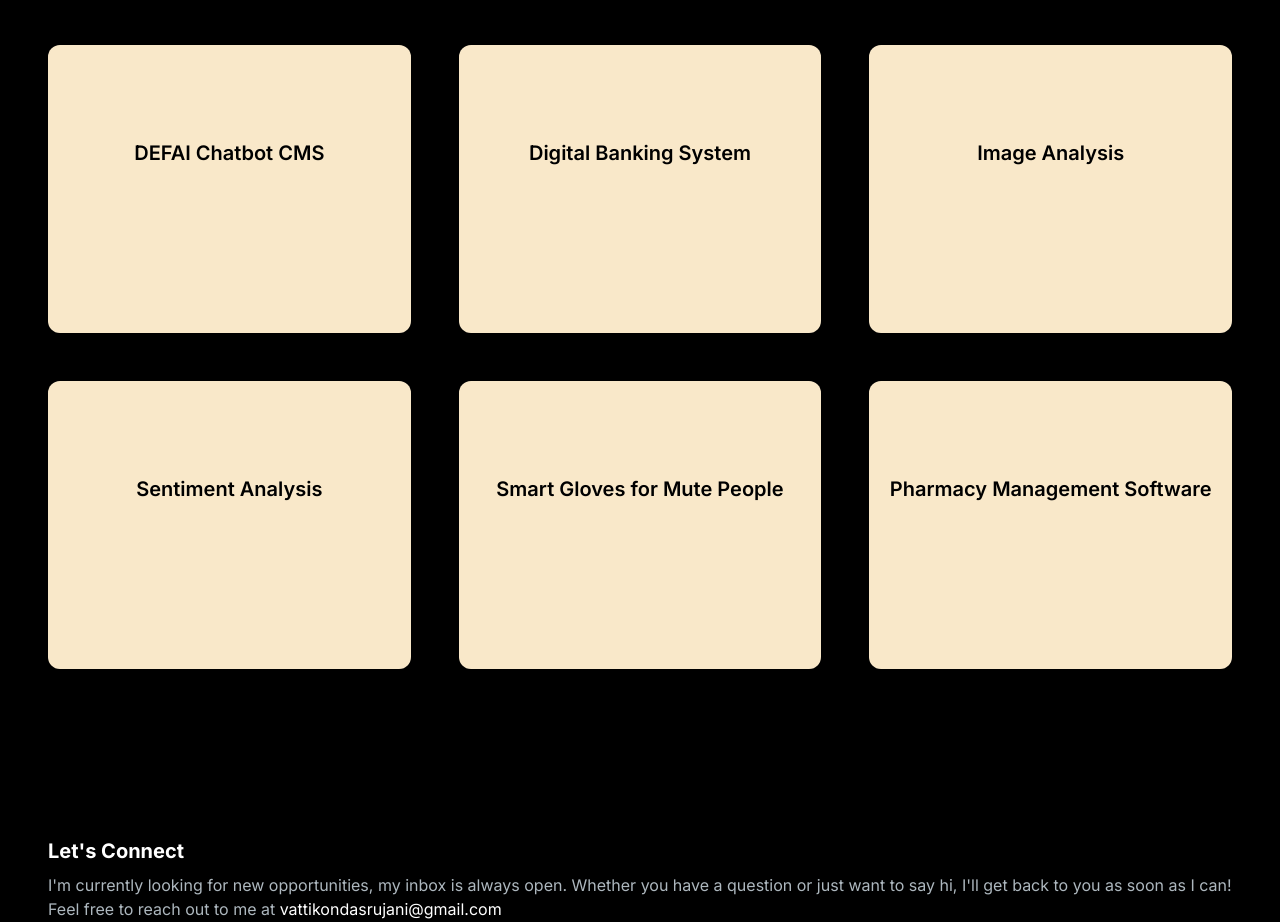
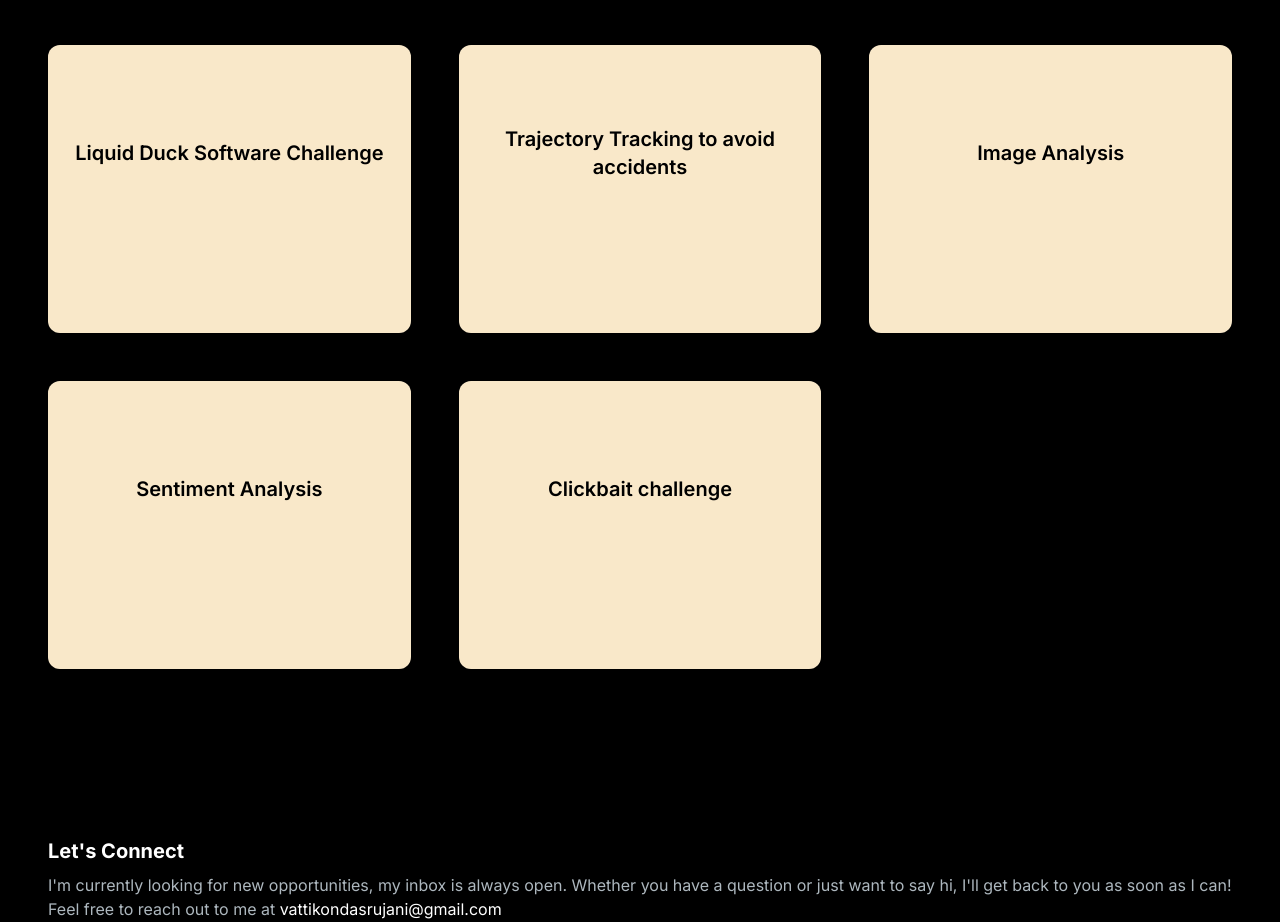
Before and after one commit to Srujani4/Srujani4.github.io, a Next.js app: page / in a window 1280 px wide. Shown: the part 1787-2709 px from the top of the page. Built offline with nearby package versions, Linux system fonts and the light colour scheme.

Commit message:
Update ProjectsSection.jsx

```diff
--- a/src/app/components/ProjectsSection.jsx
+++ b/src/app/components/ProjectsSection.jsx
@@ -6,40 +6,40 @@ import { motion, useInView } from "framer-motion";
 const projectData = [
     {
         id: 1,
-        title: "DEFAI Chatbot CMS",
-        gitUrl: "https://defai.chat/",
+        title: "Liquid Duck Software Challenge",
+        gitUrl: "https://github.com/Srujani4/Liquid-Duck-Software-Challenge",
         image: "p3",
     },
     {
         id: 2,
-        title: "Digital Banking System",
-        gitUrl: "https://github.com/jayanth122/tbdbank",
+        title: "Trajectory Tracking to avoid accidents",
+        gitUrl: "https://github.com/Srujani4/Trajectory-tracking-to-avoid-accidents",
         image: "p3",
     },
     {
         id: 3,
         title: "Image Analysis",
-        gitUrl: "https://github.com/jayanth122/Image-Classification-using-CNN",
+        gitUrl: "https://github.com/Srujani4/Image-Classification-using-CNN",
         image: "p2",
     },
     {
         id: 4,
         title: "Sentiment Analysis",
-        gitUrl: "https://github.com/jayanth122/Sentiment-Analysis-on-IMDB-Movie-Reviews",
+        gitUrl: "https://github.com/Srujani4/Sentiment-Analysis-on-IMDB-Movie-Reviews",
         image: "p4",
     },
     {
         id: 5,
-        title: "Smart Gloves for Mute People",
-        gitUrl: "https://github.com/jayanth122/smart-glove-for-mute-people",
+        title: "Clickbait challenge",
+        gitUrl: "https://github.com/Srujani4/Clickbait-challenge",
         image: "p5",
     },
-    {
-        id: 6,
-        title: "Pharmacy Management Software",
-        gitUrl: "https://github.com/jayanth122/Secure-pharmacy-managment-software",
-        image: "p6",
-    },
+    // {
+    //     id: 6,
+    //     title: "Pharmacy Management Software",
+    //     gitUrl: "https://github.com/jayanth122/Secure-pharmacy-managment-software",
+    //     image: "p6",
+    // },
 ]
 
 const ProjectSection = () => {
```
